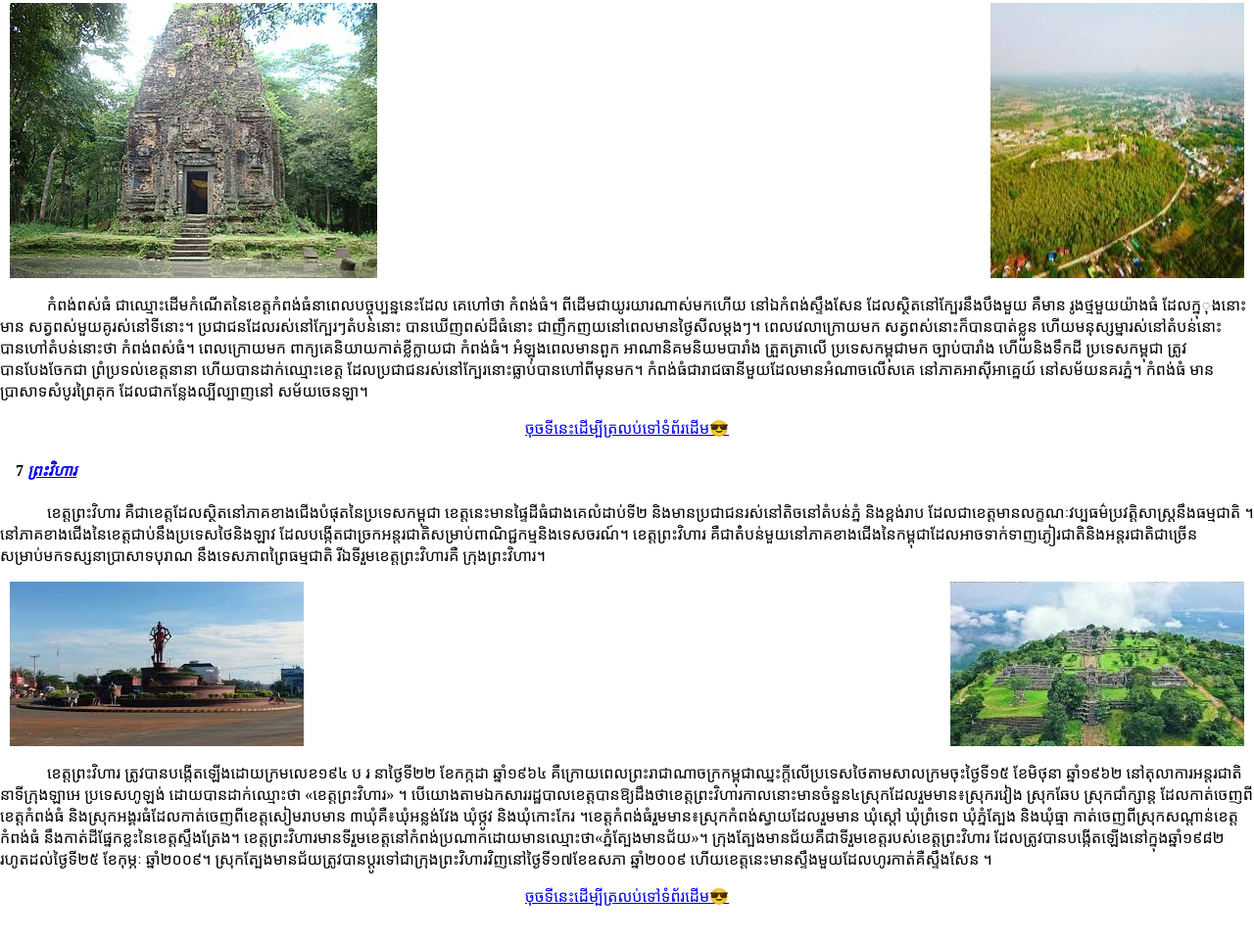
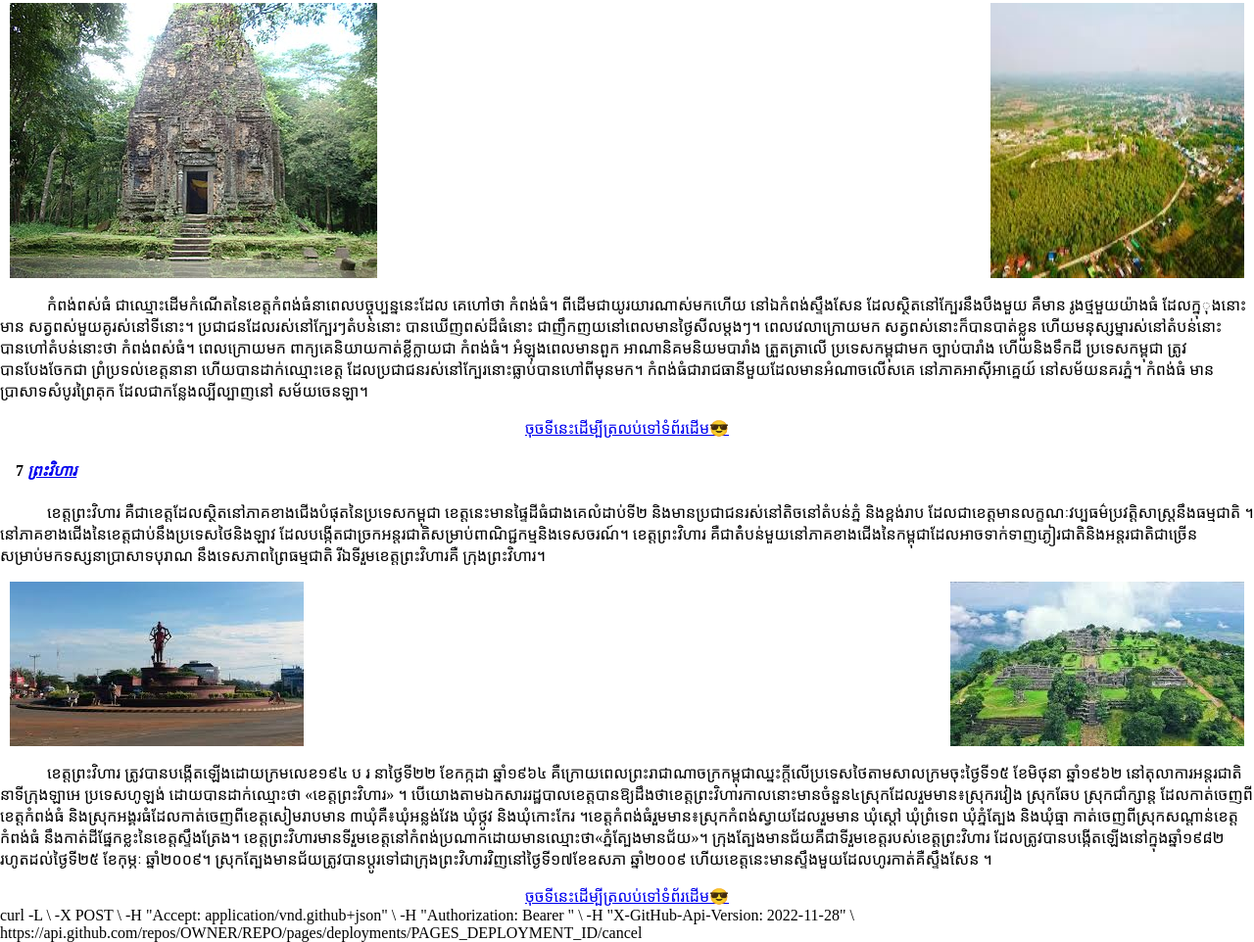
Before and after one commit to ChomNab3755/KH_Provinces, a plain HTML site: page afterclick.html in a window 1280 px wide. Shown: the part 4832-5794 px from the top of the page at 98% size. Before the commit the page ends 5758 px from the top, so only its background shows below. Drawn offline with Linux system fonts and the light colour scheme; files whose address does not match are found by name.

Commit message:
Update afterclick.html

```diff
--- a/afterclick.html
+++ b/afterclick.html
@@ -367,6 +367,11 @@
       </span>
     </p>
     <a href="#CBD" class="back">ចុចទីនេះដើម្បីត្រលប់ទៅទំព័រដើម&#128526</a>
+    curl -L \
+  -X POST \
+  -H "Accept: application/vnd.github+json" \
+  -H "Authorization: Bearer <YOUR-TOKEN>" \
+  -H "X-GitHub-Api-Version: 2022-11-28" \
+  https://api.github.com/repos/OWNER/REPO/pages/deployments/PAGES_DEPLOYMENT_ID/cancel
 </body>
-
 </html>
```
